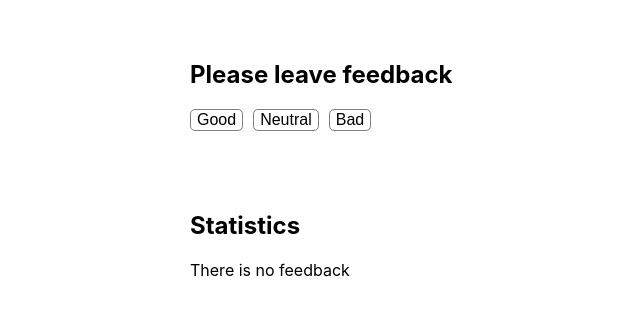
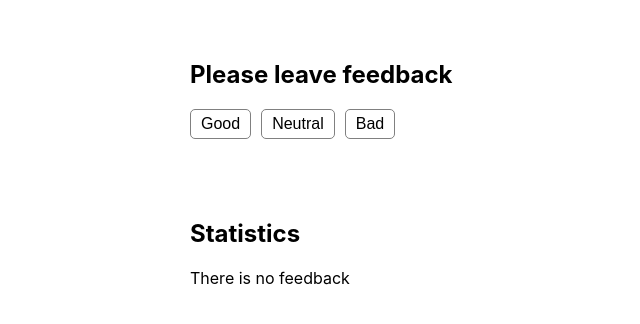
Before and after one commit to Troshuk/react-feedback-app, a React (Create React App) app: page / in a window 1280 px wide. Shown: the top 324 px of the page, without its empty margins (200-840 px from the left). Built offline with nearby package versions, Linux system fonts and the light colour scheme.

Commit message:
refactor feedback options

```diff
--- a/src/components/App.jsx
+++ b/src/components/App.jsx
@@ -36,21 +36,21 @@ export class App extends Component {
   };
 
   render() {
-    const { good, neutral, bad } = this.state;
     const total = this.getTotal();
 
     return (
       <div>
         <Section title="Please leave feedback">
-          <FeedbackOptions handleCountIncrease={this.handleCountIncrease} />
+          <FeedbackOptions
+            handleCountIncrease={this.handleCountIncrease}
+            options={Object.keys(this.state)}
+          />
         </Section>
 
         <Section title="Statistics">
           {total ? (
             <Statistics
-              good={good}
-              neutral={neutral}
-              bad={bad}
+              {...this.state}
               total={total}
               positivePercentage={this.getPositivePercentage()}
             />
--- a/src/components/FeedbackOptions/FeedbackOptions.jsx
+++ b/src/components/FeedbackOptions/FeedbackOptions.jsx
@@ -1,17 +1,18 @@
 import css from './FeedbackOptions.module.css';
 
-const FeedbackOptions = ({ handleCountIncrease }) => {
+const FeedbackOptions = ({ options, handleCountIncrease }) => {
   return (
     <div className={css.feedback}>
-      <button type="button" onClick={handleCountIncrease} data-type="good">
-        Good
-      </button>
-      <button type="button" onClick={handleCountIncrease} data-type="neutral">
-        Neutral
-      </button>
-      <button type="button" onClick={handleCountIncrease} data-type="bad">
-        Bad
-      </button>
+      {options.map(option => (
+        <button
+          key={option}
+          type="button"
+          data-type={option}
+          onClick={handleCountIncrease}
+        >
+          {option}
+        </button>
+      ))}
     </div>
   );
 };
--- a/src/components/FeedbackOptions/FeedbackOptions.module.css
+++ b/src/components/FeedbackOptions/FeedbackOptions.module.css
@@ -8,4 +8,6 @@
     border-radius: 5px;
     background-color: #fff;
     font-size: 16px;
+    text-transform: capitalize;
+    padding: 5px 10px;
 }
```
